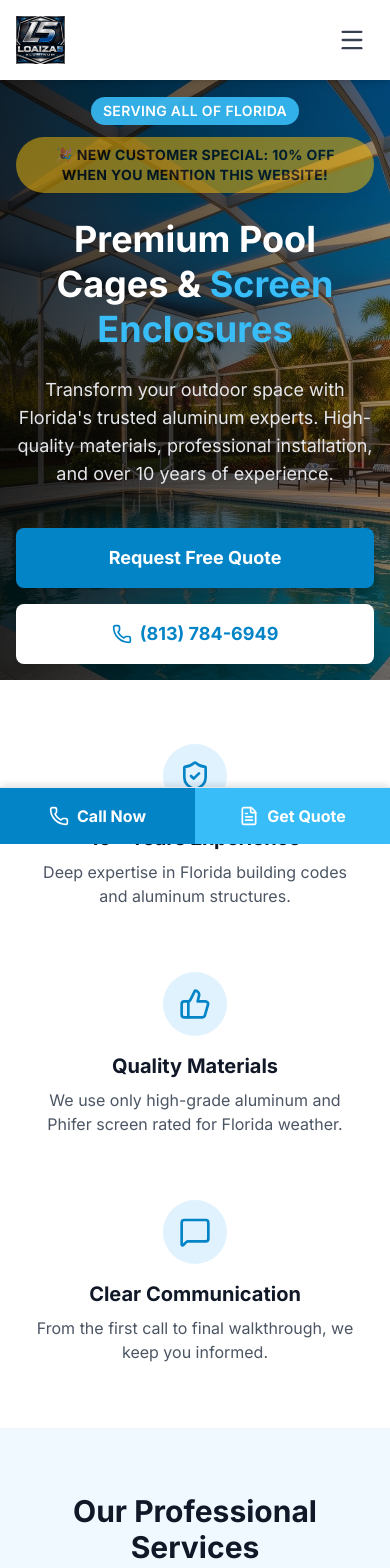
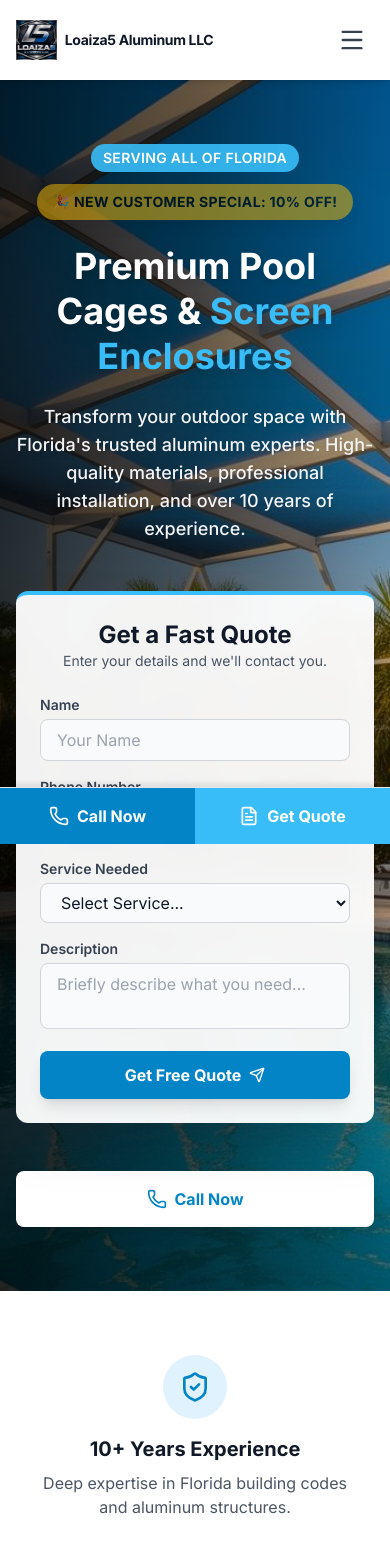
Before and after one commit to JFabian19/Loaiza5-Aluminum, a React (Vite) app: page /#/ in a window 390 px wide. Shown: the top 1568 px of the page. Built offline with nearby package versions, Linux system fonts and the light colour scheme.

Commit message:
feat: enhance SEO with sitemap/schema, add QuickQuote form, and responsive header fixes

```diff
--- a/App.tsx
+++ b/App.tsx
@@ -1,5 +1,6 @@
 import React from 'react';
 import { BrowserRouter as Router, Routes, Route } from 'react-router-dom';
+import { HelmetProvider } from 'react-helmet-async';
 import Header from './components/Header';
 import Footer from './components/Footer';
 import MobileCallBar from './components/MobileCallBar';
@@ -14,6 +15,7 @@ import { About, ServiceAreasHub, PrivacyPolicy, Terms } from './pages/StaticPage
 
 const App: React.FC = () => {
   return (
+    <HelmetProvider>
       <Router>
         <div className="min-h-screen flex flex-col font-sans">
           <ScrollToTop />
@@ -45,6 +47,7 @@ const App: React.FC = () => {
           <MobileCallBar />
         </div>
       </Router>
+    </HelmetProvider>
   );
 };
 
--- a/components/Header.tsx
+++ b/components/Header.tsx
@@ -1,7 +1,8 @@
 import React, { useState } from 'react';
 import { Link, useLocation } from 'react-router-dom';
 import { Menu, X, Phone } from 'lucide-react';
-import { BUSINESS_INFO } from '../constants';
+import { Helmet } from 'react-helmet-async';
+import { BUSINESS_INFO, DOMAIN } from '../constants';
 
 const Header: React.FC = () => {
   const [isOpen, setIsOpen] = useState(false);
@@ -19,6 +20,15 @@ const Header: React.FC = () => {
     { name: 'Contact', path: '/contact' },
   ];
 
+  const navigationSchema = {
+    "@context": "https://schema.org",
+    "@graph": navLinks.map(link => ({
+      "@type": "SiteNavigationElement",
+      "name": link.name,
+      "url": `${DOMAIN}${link.path}`
+    }))
+  };
+
   const isActive = (path: string) => {
     if (path === '/' && location.pathname !== '/') return false;
     return location.pathname.startsWith(path);
@@ -26,6 +36,11 @@ const Header: React.FC = () => {
 
   return (
     <header className="sticky top-0 w-full z-40 bg-white shadow-md">
+      <Helmet>
+        <script type="application/ld+json">
+          {JSON.stringify(navigationSchema)}
+        </script>
+      </Helmet>
       <div className="max-w-7xl mx-auto px-4 sm:px-6 lg:px-8">
         <div className="flex justify-between items-center h-20">
           {/* Logo */}
@@ -33,9 +48,9 @@ const Header: React.FC = () => {
             <img
               src="/image_11.png"
               alt={`${BUSINESS_INFO.name} Logo`}
-              className="h-12 w-auto object-contain"
+              className="h-10 md:h-12 w-auto object-contain"
             />
-            <span className="font-bold text-gray-900 text-lg md:text-xl tracking-tight hidden sm:block">
+            <span className="font-bold text-gray-900 text-sm sm:text-lg md:text-xl tracking-tight leading-tight">
               {BUSINESS_INFO.name}
             </span>
           </Link>
@@ -87,8 +102,8 @@ const Header: React.FC = () => {
                 to={link.path}
                 onClick={closeMenu}
                 className={`block px-3 py-3 rounded-md text-base font-medium ${isActive(link.path)
-                    ? 'bg-sky-50 text-primary'
-                    : 'text-gray-700 hover:bg-gray-50 hover:text-primary'
+                  ? 'bg-sky-50 text-primary'
+                  : 'text-gray-700 hover:bg-gray-50 hover:text-primary'
                   }`}
               >
                 {link.name}
--- /dev/null
+++ b/components/QuickQuoteForm.tsx
@@ -0,0 +1,146 @@
+import React, { useState } from 'react';
+import { Send, CheckCircle, AlertCircle } from 'lucide-react';
+import { SERVICES } from '../constants';
+
+const GOOGLE_SCRIPT_URL = 'https://script.google.com/macros/s/AKfycbx0iAnw8T5nKgyZEoBlcQhuprL5gvWPt7fn0jU5i4JIi5J5h8nGKF8mFpxBx31W9bo5/exec';
+
+const QuickQuoteForm: React.FC = () => {
+    const [formData, setFormData] = useState({
+        name: '',
+        phone: '',
+        service: '',
+        message: ''
+    });
+    const [status, setStatus] = useState<'idle' | 'submitting' | 'success' | 'error'>('idle');
+
+    const handleChange = (e: React.ChangeEvent<HTMLInputElement | HTMLSelectElement | HTMLTextAreaElement>) => {
+        setFormData({ ...formData, [e.target.name]: e.target.value });
+    };
+
+    const handleSubmit = async (e: React.FormEvent) => {
+        e.preventDefault();
+        setStatus('submitting');
+
+        const dataToSend = new FormData();
+        dataToSend.append('name', formData.name);
+        dataToSend.append('phone', formData.phone);
+        dataToSend.append('service', formData.service);
+        dataToSend.append('message', formData.message);
+        dataToSend.append('source', 'Quick Quote Hero');
+        dataToSend.append('created_at', new Date().toISOString());
+
+        try {
+            await fetch(GOOGLE_SCRIPT_URL, {
+                method: 'POST',
+                body: dataToSend,
+                mode: 'no-cors'
+            });
+            setStatus('success');
+            setFormData({ name: '', phone: '', service: '', message: '' });
+        } catch (error) {
+            console.error("Error submitting form", error);
+            setStatus('error');
+        }
+    };
+
+    if (status === 'success') {
+        return (
+            <div className="bg-white/95 backdrop-blur-sm p-8 rounded-xl shadow-xl text-center border-t-4 border-accent animate-fadeIn">
+                <CheckCircle className="w-16 h-16 text-green-500 mx-auto mb-4" />
+                <h3 className="text-2xl font-bold text-gray-900 mb-2">Quote Requested!</h3>
+                <p className="text-gray-600 mb-6">We'll obtain back to you shortly.</p>
+                <button
+                    onClick={() => setStatus('idle')}
+                    className="text-primary font-semibold underline hover:text-accent transition-colors"
+                >
+                    Send another request
+                </button>
+            </div>
+        );
+    }
+
+    return (
+        <div className="bg-white/95 backdrop-blur-md p-6 sm:p-8 rounded-xl shadow-2xl border-t-4 border-accent max-w-md w-full mx-auto md:mx-0">
+            <div className="mb-6 text-center md:text-left">
+                <h3 className="text-2xl font-bold text-gray-900">Get a Fast Quote</h3>
+                <p className="text-sm text-gray-600">Enter your details and we'll contact you.</p>
+            </div>
+
+            <form onSubmit={handleSubmit} className="space-y-4">
+                <div>
+                    <label htmlFor="hero-name" className="block text-sm font-semibold text-gray-700 mb-1">Name</label>
+                    <input
+                        required
+                        type="text"
+                        id="hero-name"
+                        name="name"
+                        value={formData.name}
+                        onChange={handleChange}
+                        className="w-full px-4 py-2 bg-gray-50 border border-gray-300 rounded-lg focus:ring-2 focus:ring-primary focus:border-transparent outline-none transition-all text-gray-900"
+                        placeholder="Your Name"
+                    />
+                </div>
+
+                <div>
+                    <label htmlFor="hero-phone" className="block text-sm font-semibold text-gray-700 mb-1">Phone Number</label>
+                    <input
+                        required
+                        type="tel"
+                        id="hero-phone"
+                        name="phone"
+                        value={formData.phone}
+                        onChange={handleChange}
+                        className="w-full px-4 py-2 bg-gray-50 border border-gray-300 rounded-lg focus:ring-2 focus:ring-primary focus:border-transparent outline-none transition-all text-gray-900"
+                        placeholder="(555) 555-5555"
+                    />
+                </div>
+
+                <div>
+                    <label htmlFor="hero-service" className="block text-sm font-semibold text-gray-700 mb-1">Service Needed</label>
+                    <select
+                        required
+                        id="hero-service"
+                        name="service"
+                        value={formData.service}
+                        onChange={handleChange}
+                        className="w-full px-4 py-2 bg-gray-50 border border-gray-300 rounded-lg focus:ring-2 focus:ring-primary focus:border-transparent outline-none transition-all text-gray-900"
+                    >
+                        <option value="">Select Service...</option>
+                        {SERVICES.map(s => <option key={s.id} value={s.title}>{s.title}</option>)}
+                        <option value="Other">Other</option>
+                    </select>
+                </div>
+
+                <div>
+                    <label htmlFor="hero-message" className="block text-sm font-semibold text-gray-700 mb-1">Description</label>
+                    <textarea
+                        id="hero-message"
+                        name="message"
+                        rows={2}
+                        value={formData.message}
+                        onChange={handleChange}
+                        className="w-full px-4 py-2 bg-gray-50 border border-gray-300 rounded-lg focus:ring-2 focus:ring-primary focus:border-transparent outline-none transition-all resize-none text-gray-900"
+                        placeholder="Briefly describe what you need..."
+                    ></textarea>
+                </div>
+
+                <button
+                    type="submit"
+                    disabled={status === 'submitting'}
+                    className="w-full bg-primary hover:bg-sky-700 text-white font-bold py-3 px-6 rounded-lg shadow-lg hover:shadow-xl transition-all transform hover:-translate-y-0.5 flex items-center justify-center gap-2 disabled:opacity-70 disabled:cursor-not-allowed"
+                >
+                    {status === 'submitting' ? 'Sending...' : 'Get Free Quote'}
+                    {!status.includes('submit') && <Send className="w-4 h-4" />}
+                </button>
+
+                {status === 'error' && (
+                    <p className="text-red-500 text-xs text-center flex items-center justify-center gap-1">
+                        <AlertCircle className="w-3 h-3" /> Failed to send. Please try again or call us.
+                    </p>
+                )}
+            </form>
+        </div>
+    );
+};
+
+export default QuickQuoteForm;
--- a/components/SEO.tsx
+++ b/components/SEO.tsx
@@ -11,6 +11,8 @@ interface SEOProps {
 }
 
 const DOMAIN = 'https://loaiza5aluminum.online';
+
+import { Helmet } from 'react-helmet-async';
 
 const SEO: React.FC<SEOProps> = ({
     title,
@@ -66,7 +68,7 @@ const SEO: React.FC<SEOProps> = ({
     const jsonLd = schema ? { ...defaultSchema, ...schema } : defaultSchema;
 
     return (
-        <>
+        <Helmet>
             {/* Standard Metadata */}
             <title>{fullTitle}</title>
             <meta name="description" content={description} />
@@ -90,7 +92,7 @@ const SEO: React.FC<SEOProps> = ({
             <script type="application/ld+json">
                 {JSON.stringify(jsonLd)}
             </script>
-        </>
+        </Helmet>
     );
 };
 
--- a/constants.tsx
+++ b/constants.tsx
@@ -10,6 +10,9 @@ export const BUSINESS_INFO = {
   location: "Serving all of Florida",
   experience: "10+ Years",
 };
+
+export const DOMAIN = 'https://loaiza5aluminum.online';
+
 
 export const SERVICES: ServiceRoute[] = [
   {
--- a/package.json
+++ b/package.json
@@ -12,6 +12,7 @@
     "lucide-react": "^0.562.0",
     "react": "^19.2.3",
     "react-dom": "^19.2.3",
+    "react-helmet-async": "^2.0.5",
     "react-router-dom": "^7.11.0"
   },
   "devDependencies": {
--- a/pages/ContactPage.tsx
+++ b/pages/ContactPage.tsx
@@ -4,6 +4,11 @@ import ContactForm from '../components/ContactForm';
 
 const ContactPage: React.FC = () => (
     <div className="bg-cream min-h-screen py-16">
+        <SEO
+            title="Contact Us - Free Quote"
+            description="Get a free quote for pool cages, screen rooms, and repairs. Call (813) 784-6949 or fill out our online form. Serving Tampa & Central Florida."
+            canonical="/contact"
+        />
         <div className="max-w-3xl mx-auto px-4">
             <div className="text-center mb-10">
                 <h1 className="text-4xl font-bold text-gray-900 mb-4">Contact Us</h1>
--- a/pages/Home.tsx
+++ b/pages/Home.tsx
@@ -1,7 +1,8 @@
 import React, { useState, useEffect } from 'react';
+import { Helmet } from 'react-helmet-async';
 import { Link } from 'react-router-dom';
 import SEO from '../components/SEO';
-import { SERVICES, BUSINESS_INFO, TESTIMONIALS } from '../constants';
+import { SERVICES, BUSINESS_INFO, TESTIMONIALS, DOMAIN } from '../constants';
 import {
   Check,
   ShieldCheck,
@@ -14,6 +15,8 @@ import {
   HelpCircle
 } from 'lucide-react';
 
+import QuickQuoteForm from '../components/QuickQuoteForm';
+
 const Home: React.FC = () => {
   const [currentTestimonial, setCurrentTestimonial] = useState(0);
 
@@ -24,6 +27,13 @@ const Home: React.FC = () => {
     return () => clearInterval(interval);
   }, []);
 
+  const webSiteSchema = {
+    "@context": "https://schema.org",
+    "@type": "WebSite",
+    "name": BUSINESS_INFO.name,
+    "url": DOMAIN
+  };
+
   return (
     <div className="flex flex-col">
       <SEO
@@ -31,8 +41,13 @@ const Home: React.FC = () => {
         description="Premium aluminum services: Pool Cages, Rescreens, Glass Rooms, and Lanais. Serving Tampa, Orlando, and all of FL. Get a free quote today!"
         canonical="/"
       />
+      <Helmet>
+        <script type="application/ld+json">
+          {JSON.stringify(webSiteSchema)}
+        </script>
+      </Helmet>
       {/* Hero Section */}
-      <section className="relative h-[600px] flex items-center justify-center text-white overflow-hidden">
+      <section className="relative min-h-[700px] flex items-center text-white overflow-hidden py-16 md:py-0">
         <div className="absolute inset-0 z-0">
           <img
             src="/image_0.jpg"
@@ -42,41 +57,63 @@ const Home: React.FC = () => {
             // @ts-ignore
             fetchpriority="high"
           />
-          <div className="absolute inset-0 bg-gradient-to-r from-black/80 to-black/40"></div>
+          <div className="absolute inset-0 bg-gradient-to-r from-black/80 via-black/60 to-black/30"></div>
         </div>
 
-        <div className="relative z-10 max-w-7xl mx-auto px-4 sm:px-6 lg:px-8 text-center md:text-left w-full">
-          <div className="md:w-2/3 lg:w-1/2 space-y-6">
+        <div className="relative z-10 max-w-7xl mx-auto px-4 sm:px-6 lg:px-8 w-full">
+          <div className="grid grid-cols-1 md:grid-cols-2 gap-12 items-center">
+
+            {/* Left Content */}
+            <div className="space-y-6 text-center md:text-left">
               <div className="flex flex-col md:items-start items-center gap-3 mb-2">
                 <div className="inline-block bg-accent/90 px-3 py-1 rounded-full text-sm font-semibold tracking-wide uppercase">
                   Serving All of Florida
                 </div>
                 <div className="inline-block bg-yellow-500 text-black px-4 py-2 rounded-full text-sm font-bold tracking-wide uppercase animate-pulse shadow-lg">
-                🎉 New Customer Special: 10% Off when you mention this website!
+                  🎉 New Customer Special: 10% Off!
                 </div>
               </div>
 
-            <h1 className="text-4xl md:text-5xl lg:text-6xl font-bold leading-tight">
+              <h1 className="text-4xl md:text-5xl lg:text-6xl font-bold leading-tight drop-shadow-lg">
                 Premium Pool Cages & <span className="text-accent">Screen Enclosures</span>
               </h1>
-            <p className="text-lg md:text-xl text-gray-200">
+              <p className="text-lg md:text-xl text-gray-100 font-medium drop-shadow-md max-w-xl mx-auto md:mx-0">
                 Transform your outdoor space with Florida's trusted aluminum experts. High-quality materials, professional installation, and over 10 years of experience.
               </p>
-            <div className="flex flex-col sm:flex-row gap-4 pt-4">
+
+              <div className="hidden md:flex flex-wrap gap-4 pt-4">
                 <Link
                   to="/contact"
-                className="bg-primary hover:bg-sky-700 text-white text-lg font-bold py-4 px-8 rounded-lg shadow-xl transition-transform hover:scale-105 text-center"
+                  className="bg-white hover:bg-gray-100 text-primary text-lg font-bold py-3 px-8 rounded-lg shadow-xl transition-colors flex items-center gap-2"
                 >
-                Request Free Quote
+                  More Details
                 </Link>
                 <a
                   href={`tel:+1${BUSINESS_INFO.phoneClean}`}
-                className="bg-white hover:bg-gray-100 text-primary text-lg font-bold py-4 px-8 rounded-lg shadow-xl transition-colors flex items-center justify-center gap-2"
+                  className="bg-transparent border-2 border-white hover:bg-white/10 text-white text-lg font-bold py-3 px-8 rounded-lg shadow-xl transition-colors flex items-center gap-2"
                 >
                   <Phone className="w-5 h-5" />
                   {BUSINESS_INFO.phone}
                 </a>
               </div>
+            </div>
+
+            {/* Right Content - Form */}
+            <div className="flex justify-center md:justify-end w-full">
+              <QuickQuoteForm />
+            </div>
+
+            {/* Mobile Only Buttons (below form) */}
+            <div className="md:hidden flex flex-col gap-4 w-full">
+              <a
+                href={`tel:+1${BUSINESS_INFO.phoneClean}`}
+                className="w-full bg-white text-primary font-bold py-4 rounded-lg shadow-lg flex items-center justify-center gap-2"
+              >
+                <Phone className="w-5 h-5" />
+                Call Now
+              </a>
+            </div>
+
           </div>
         </div>
       </section>
```
Also changed, not shown: public/robots.txt, 1 other file (tests, documents, lock files or other folders). Lines whose indentation alone changed are shown as unchanged.
